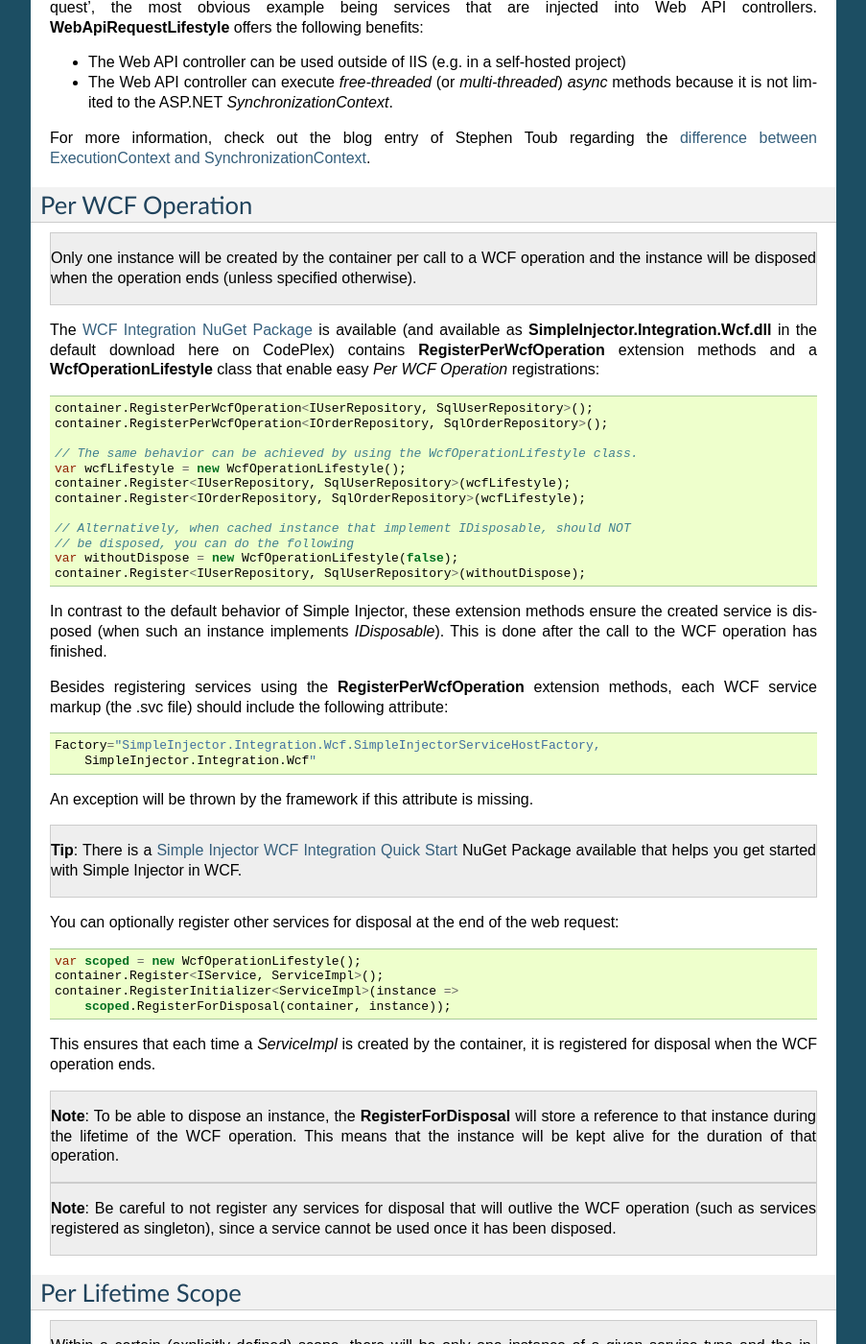
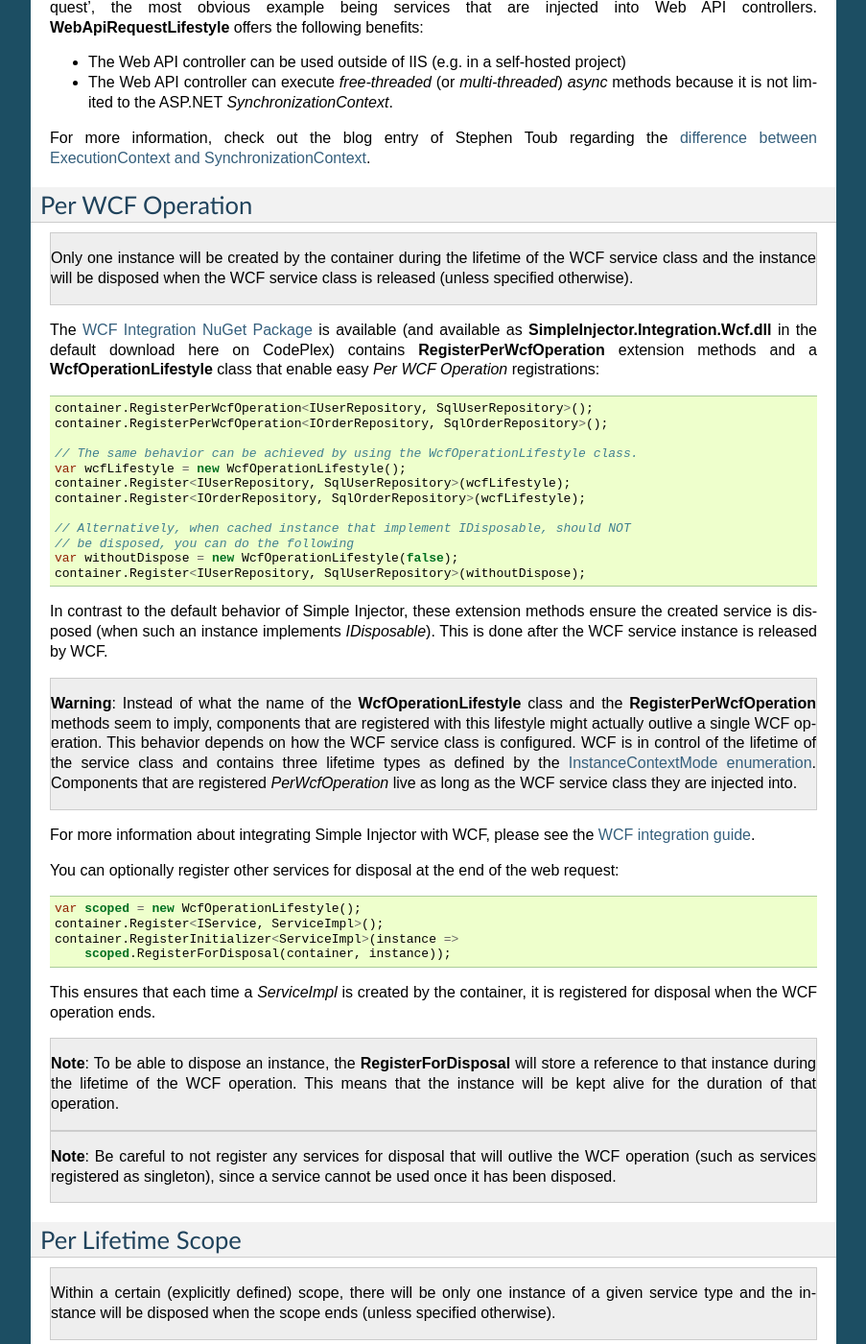
Before and after one commit to simpleinjector/Documentation, a Sphinx documentation site: the page built from source/lifetimes.rst, in a window 1280 px wide and 1400 px high, scrolled down 4770 px. Shown: the whole window at 96% size, without its empty margins (198-1101 px from the left). Built offline with Sphinx 7.4.7, drawn with Linux system fonts in a browser that asks for light colours.

Commit message:
Changed the PerWcfOperation information in the Object Lifetime Management page. The documentation now explains more accurately how the WcfOperationLifestyle works.

```diff
--- a/source/lifetimes.rst
+++ b/source/lifetimes.rst
@@ -241,7 +241,7 @@ Per WCF Operation
 
 .. container:: Note
 
-    Only one instance will be created by the container per call to a WCF operation and the instance will be disposed when the operation ends (unless specified otherwise).
+    Only one instance will be created by the container during the lifetime of the WCF service class and the instance will be disposed when the WCF service class is released (unless specified otherwise).
 
 The `WCF Integration NuGet Package <https://nuget.org/packages/SimpleInjector.Integration.Wcf>`_ is available (and available as **SimpleInjector.Integration.Wcf.dll** in the default download here on CodePlex) contains **RegisterPerWcfOperation** extension methods and a **WcfOperationLifestyle** class that enable easy *Per WCF Operation* registrations:
 
@@ -260,20 +260,13 @@ The `WCF Integration NuGet Package <https://nuget.org/packages/SimpleInjector.In
     var withoutDispose = new WcfOperationLifestyle(false);
     container.Register<IUserRepository, SqlUserRepository>(withoutDispose);
 
-In contrast to the default behavior of Simple Injector, these extension methods ensure the created service is disposed (when such an instance implements *IDisposable*). This is done after the call to the WCF operation has finished.
-
-Besides registering services using the **RegisterPerWcfOperation** extension methods, each WCF service markup (the .svc file) should include the following attribute:
-
-.. code-block:: c#
-
-    Factory="SimpleInjector.Integration.Wcf.SimpleInjectorServiceHostFactory,
-        SimpleInjector.Integration.Wcf"
-
-An exception will be thrown by the framework if this attribute is missing.
+In contrast to the default behavior of Simple Injector, these extension methods ensure the created service is disposed (when such an instance implements *IDisposable*). This is done after the WCF service instance is released by WCF.
 
 .. container:: Note
 
-    **Tip**: There is a `Simple Injector WCF Integration Quick Start <https://nuget.org/packages/SimpleInjector.Integration.Wcf.QuickStart>`_ NuGet Package available that helps you get started with Simple Injector in WCF.
+    **Warning**: Instead of what the name of the **WcfOperationLifestyle** class and the **RegisterPerWcfOperation** methods seem to imply, components that are registered with this lifestyle might actually outlive a single WCF operation. This behavior depends on how the WCF service class is configured. WCF is in control of the lifetime of the service class and contains three lifetime types as defined by the `InstanceContextMode enumeration <https://msdn.microsoft.com/en-us/library/system.servicemodel.instancecontextmode.aspx>`_. Components that are registered *PerWcfOperation* live as long as the WCF service class they are injected into.
+
+For more information about integrating Simple Injector with WCF, please see the :doc:`WCF integration guide <wcfintegration>`.
 
 You can optionally register other services for disposal at the end of the web request:
 
--- a/source/wcfintegration.rst
+++ b/source/wcfintegration.rst
@@ -22,7 +22,7 @@ After installing this NuGet package, it must be initialized in the start-up path
 
 .. container:: Note
 
-    **Warning**: Instead of what the name of the names of the **WcfOperationLifestyle** class and the **RegisterPerWcfOperation** methods seem to imply, components that are registered with this lifestyle might actually outlive a single WCF operation. This behavior depends on how the WCF service class is configured. WCF is in control of the lifetime of the service class and contains three lifetime types as defined by the `InstanceContextMode enumeration <https://msdn.microsoft.com/en-us/library/system.servicemodel.instancecontextmode.aspx>`_. Components that are registered *PerWcfOperation* live as long as the WCF service class they are injected into.
+    **Warning**: Instead of what the name of the **WcfOperationLifestyle** class and the **RegisterPerWcfOperation** methods seem to imply, components that are registered with this lifestyle might actually outlive a single WCF operation. This behavior depends on how the WCF service class is configured. WCF is in control of the lifetime of the service class and contains three lifetime types as defined by the `InstanceContextMode enumeration <https://msdn.microsoft.com/en-us/library/system.servicemodel.instancecontextmode.aspx>`_. Components that are registered *PerWcfOperation* live as long as the WCF service class they are injected into.
 
 For each service class, you should supply a factory attribute in the .SVC file of each service class. For instance:
 
```
